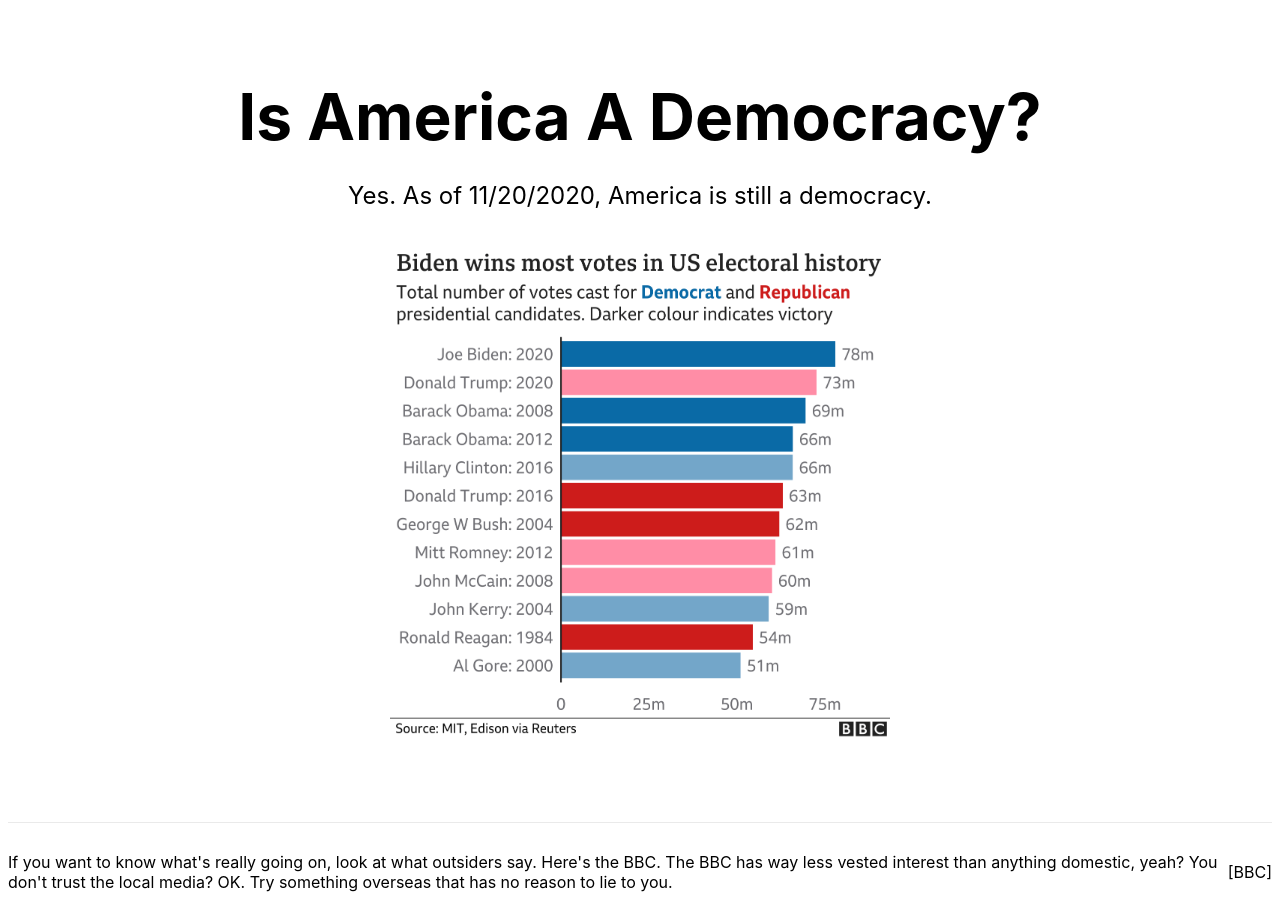
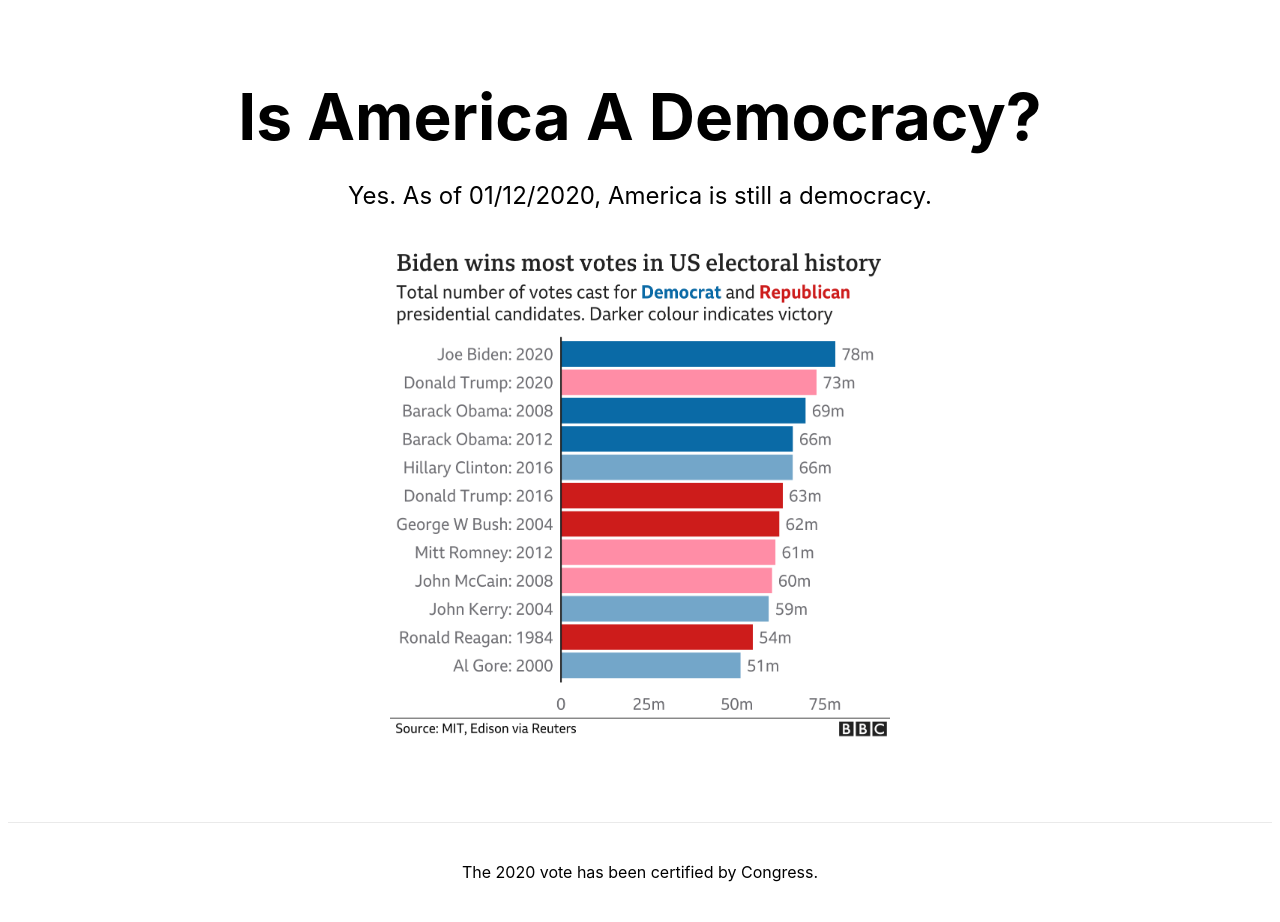
Before and after one commit to benhorst/isamericaademocracy-dotcom, a Next.js app: page / in a window 1280 px wide. Built offline with nearby package versions, Linux system fonts and the light colour scheme.

Commit message:
update for 1/12, vote certified

```diff
--- a/pages/index.js
+++ b/pages/index.js
@@ -16,7 +16,7 @@ export default function Home() {
         </h1>
 
         <p className={styles.description}>
-         Yes. As of 11/20/2020, America is still a democracy.
+         Yes. As of 01/12/2020, America is still a democracy.
         </p>
         <div>
           <Image
@@ -28,9 +28,7 @@ export default function Home() {
         </div>
       </main>
       <footer className={styles.footer}>
-        If you want to know what's really going on, look at what outsiders say. Here's the BBC. The BBC has way less vested interest than anything domestic, yeah? You don't trust the local media? OK. Try something overseas that has no reason to lie to you.
-        <a href="https://www.bbc.com/news/election-us-2020-54783016">[BBC]</a>
-        <br />
+        The 2020 vote has been certified by Congress.
       </footer>
     </div>
   )
```
